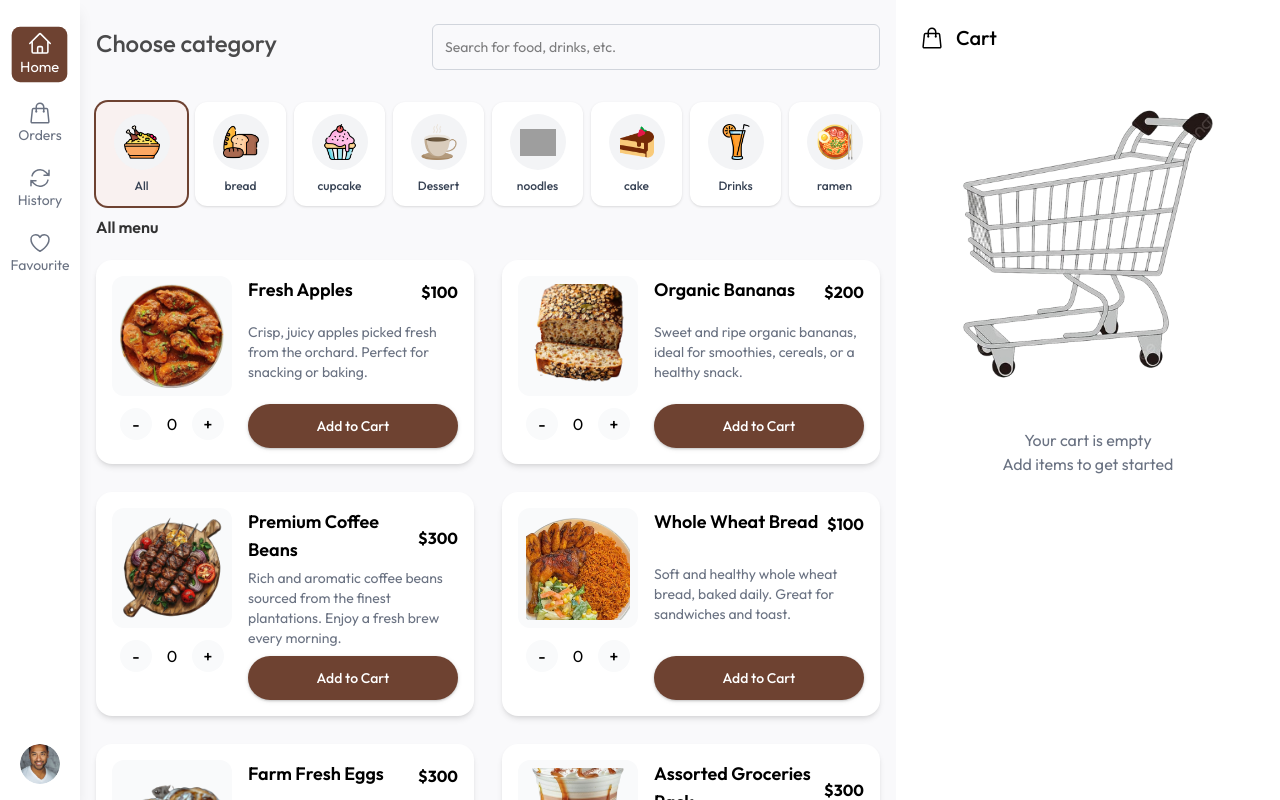
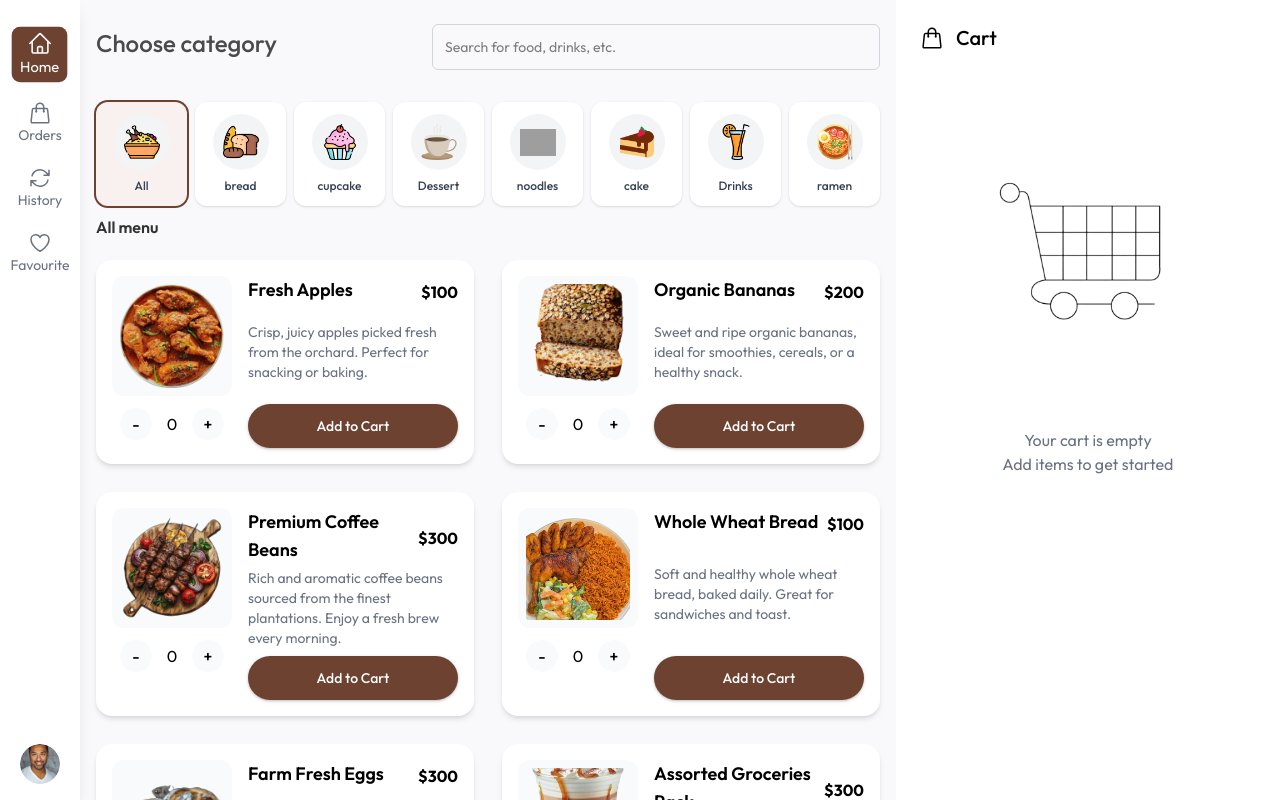
Before and after one commit to Godspowerj/Foodnest, a Next.js app: page / in a window 1280 px wide. Built offline with nearby package versions, Linux system fonts and the light colour scheme; grey boxes are pictures that could not be loaded.

Commit message:
in progress

```diff
--- a/src/components/cartItems.tsx
+++ b/src/components/cartItems.tsx
@@ -70,8 +70,9 @@ const CartItems: React.FC = () => {
               <Image
                 src="/empty-cart.png"
                 alt="Empty Cart"
-                width={400}
-                height={400}
+                width={800}
+                height={800}
+
               />
               <p className="text-gray-500 mt-4">Your cart is empty</p>
               <p className="text-gray-500">Add items to get started</p>
```
Also changed, not shown: public/empty-cart.png.
